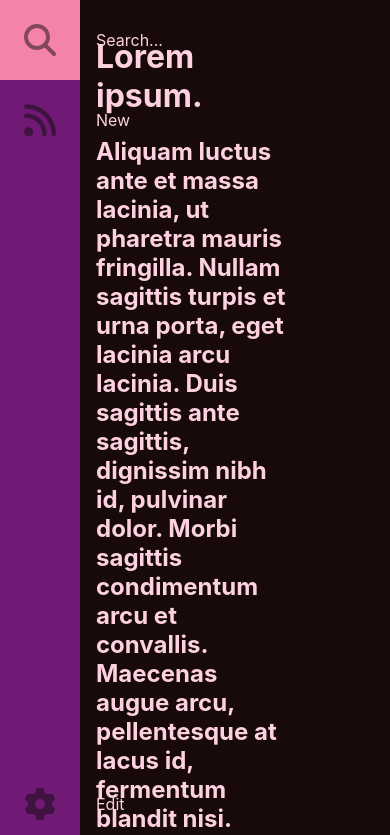
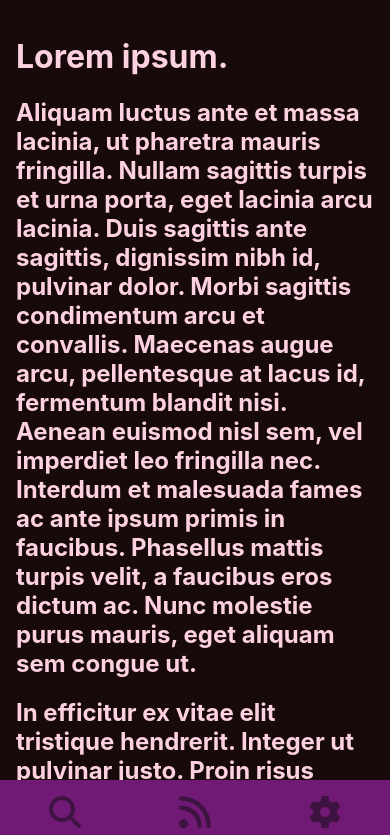
Before and after one commit to AndreLMe/RSS-Feed-Client, a React (Create React App) app in the folder rss-feed-client/: page / in a window 390 px wide. Shown: the top 835 px of the page. Built offline with nearby package versions, Linux system fonts and the light colour scheme.

Commit message:
Responsividade

```diff
--- a/rss-feed-client/src/components/navbar/styles.css
+++ b/rss-feed-client/src/components/navbar/styles.css
@@ -1,7 +1,5 @@
 nav{
     background-color: var(--bg-secundary);
-    height: 100vh;
-    width: 5rem;
     position: fixed;
     transition: width 200ms ease;
 }
@@ -50,14 +48,6 @@ nav{
     background-color: var(--highlight);
 }
 
-nav:hover{
-    width: 16rem;
-}
-
-nav:hover .link-text{
-    display: block;
-    color: var(--text-primary);
-}
 .fabar{
     fill: var(--bg-primary);
     transition: var(--transition-speed);
@@ -66,3 +56,44 @@ nav:hover .link-text{
 nav:hover .fabar{
     fill: var(--text-secundary);
 }
+
+
+@media only screen and (max-width: 1000px) {
+    nav{
+        bottom: 0;
+        width: 100vw;
+        height: 4rem;
+    }
+
+    .navbar-list{
+        flex-direction: row;
+    }
+
+    .nav-link{
+        justify-content: center;
+        height: 4rem;
+    }
+
+    main{
+        margin: 0;
+    }
+}
+
+/* large screen */
+@media only screen and (min-width: 1000px) {
+    nav{
+        top: 0;
+        height: 100vh;
+        width: 5rem;
+    }
+
+   nav:hover{
+        width: 16rem;
+    }
+
+   nav:hover .link-text{
+        display: inline;
+        color: var(--text-primary);
+        transition: opacity var(--transition-speed);
+    }
+}
```
